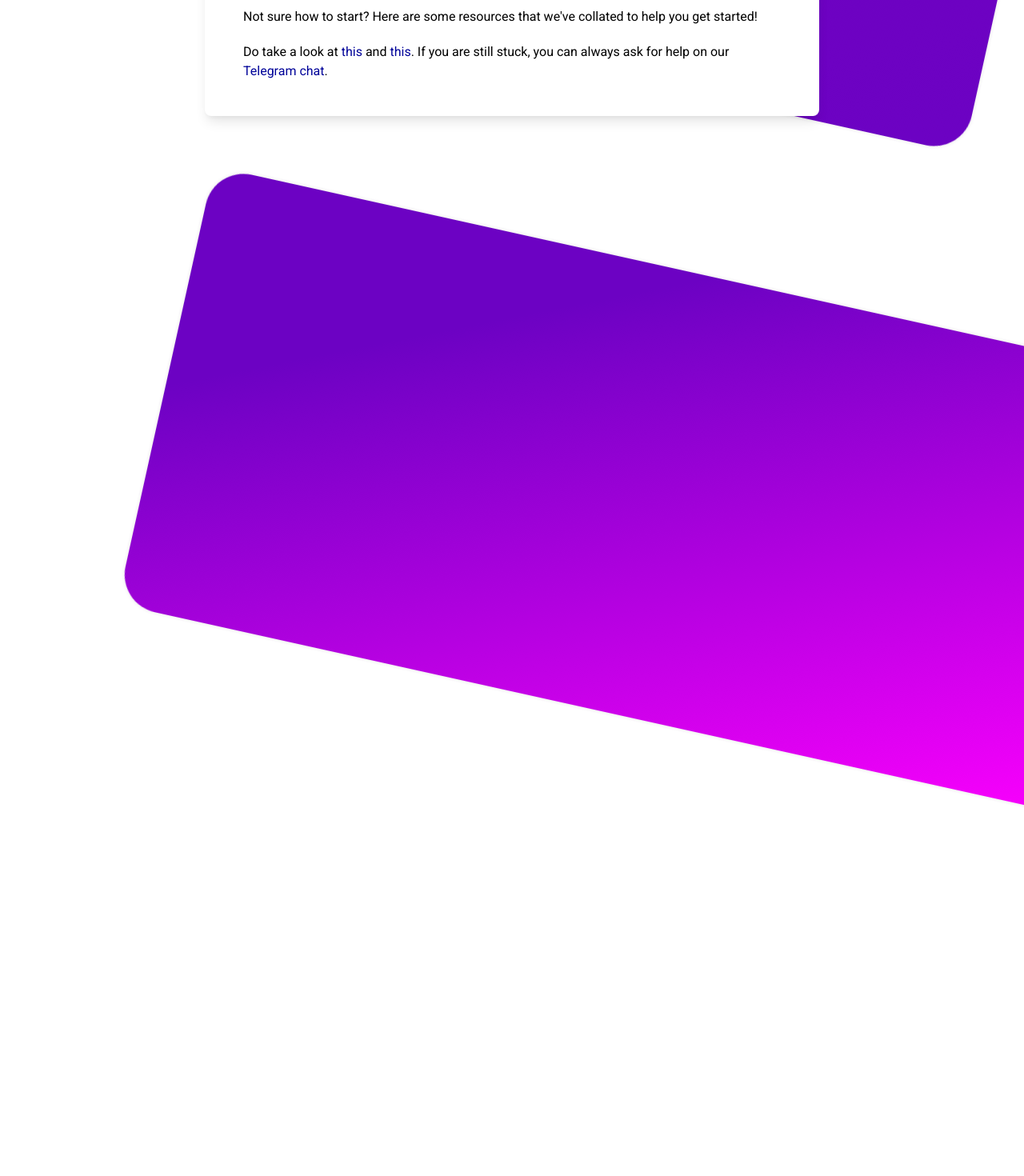
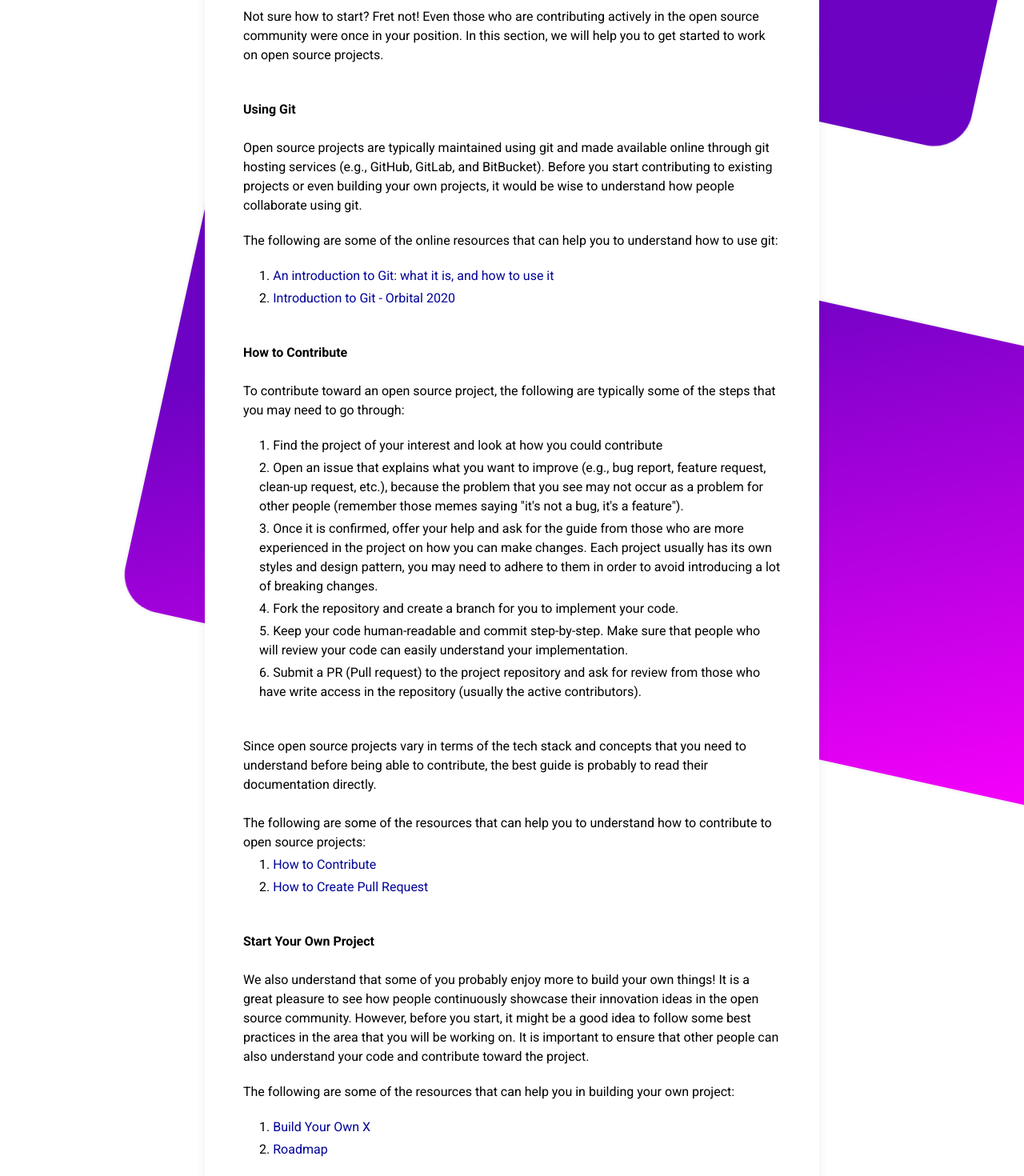
Before and after one commit to nushackers/openhack, a Next.js app: page /start in a window 1280 px wide. Shown: the part 260-1730 px from the top of the page at 80% size. Before the commit the page ends 800 px from the top, so only its background shows below. Built offline with nearby package versions, Linux system fonts and the light colour scheme.

Commit message:
Update getting started page

```diff
--- a/pages/start.js
+++ b/pages/start.js
@@ -1,29 +1,148 @@
 import React from "react";
+
 import Page from "../components/Page";
 import Text from "../components/Text";
-import FAQQuestion from "../components/FAQQuestion";
-import approvedRepos from "../data/approved.json";
 
 const Start = () => (
   <Page>
     <h2 className="text-xl font-black">Getting Started</h2>
     <Text className="my-5">
-      Not sure how to start? Here are some resources that we've collated to help
-      you get started!
+      Not sure how to start? Fret not! Even those who are contributing actively
+      in the open source community were once in your position. In this section,
+      we will help you to get started to work on open source projects.
+    </Text>
+
+    <br />
+    <h3>Using Git</h3>
+    <br />
+    <Text className="mb-5">
+      Open source projects are typically maintained using git and made available
+      online through git hosting services (e.g., GitHub, GitLab, and BitBucket).
+      Before you start contributing to existing projects or even building your
+      own projects, it would be wise to understand how people collaborate using
+      git.
     </Text>
     <Text className="mb-5">
-      Do take a look at{" "}
+      The following are some of the online resources that can help you to
+      understand how to use git:
+    </Text>
+    <ol className="mb-5">
+      <li className="ml-5 my-1">
+        <a
+          target="_blank"
+          href="https://www.freecodecamp.org/news/what-is-git-and-how-to-use-it-c341b049ae61/"
+        >
+          An introduction to Git: what it is, and how to use it
+        </a>
+      </li>
+      <li className="ml-5 my-1">
+        <a target="_blank" href="https://orb2020-git.github.io/">
+          Introduction to Git - Orbital 2020
+        </a>
+      </li>
+    </ol>
+
+    <br />
+    <h3>How to Contribute</h3>
+    <br />
+    <Text className="mb-5">
+      To contribute toward an open source project, the following are typically
+      some of the steps that you may need to go through:
+    </Text>
+    <ol className="mb-5">
+      <li className="ml-5 my-1">
+        Find the project of your interest and look at how you could contribute
+      </li>
+      <li className="ml-5 my-1">
+        Open an issue that explains what you want to improve (e.g., bug report,
+        feature request, clean-up request, etc.), because the problem that you
+        see may not occur as a problem for other people (remember those memes
+        saying "it's not a bug, it's a feature").
+      </li>
+      <li className="ml-5 my-1">
+        Once it is confirmed, offer your help and ask for the guide from those
+        who are more experienced in the project on how you can make changes.
+        Each project usually has its own styles and design pattern, you may need
+        to adhere to them in order to avoid introducing a lot of breaking
+        changes.
+      </li>
+      <li className="ml-5 my-1">
+        Fork the repository and create a branch for you to implement your code.
+      </li>
+      <li className="ml-5 my-1">
+        Keep your code human-readable and commit step-by-step. Make sure that
+        people who will review your code can easily understand your
+        implementation.
+      </li>
+      <li className="ml-5 my-1">
+        Submit a PR (Pull request) to the project repository and ask for review
+        from those who have write access in the repository (usually the active
+        contributors).
+      </li>
+    </ol>
+    <br />
+    <Text>
+      Since open source projects vary in terms of the tech stack and concepts
+      that you need to understand before being able to contribute, the best
+      guide is probably to read their documentation directly.
+    </Text>
+    <br />
+    <Text>
+      The following are some of the resources that can help you to understand
+      how to contribute to open source projects:
+    </Text>
+    <ol className="mb-5">
+      <li className="ml-5 my-1">
         <a target="_blank" href="https://opensource.guide/how-to-contribute/">
-        this
-      </a>{" "}
-      and{" "}
+          How to Contribute
+        </a>
+      </li>
+      <li className="ml-5 my-1">
         <a
           target="_blank"
           href="https://www.digitalocean.com/community/tutorials/how-to-create-a-pull-request-on-github"
         >
-        this
+          How to Create Pull Request
         </a>
-      . If you are still stuck, you can always ask for help on our{" "}
+      </li>
+    </ol>
+
+    <br />
+    <h3>Start Your Own Project</h3>
+    <br />
+    <Text className="mb-5">
+      We also understand that some of you probably enjoy more to build your own
+      things! It is a great pleasure to see how people continuously showcase
+      their innovation ideas in the open source community. However, before you
+      start, it might be a good idea to follow some best practices in the area
+      that you will be working on. It is important to ensure that other people
+      can also understand your code and contribute toward the project.
+    </Text>
+    <Text className="mb-5">
+      The following are some of the resources that can help you in building your
+      own project:
+    </Text>
+    <ol className="mb-5">
+      <li className="ml-5 my-1">
+        <a
+          target="_blank"
+          href="https://github.com/danistefanovic/build-your-own-x"
+        >
+          Build Your Own X
+        </a>
+      </li>
+      <li className="ml-5 my-1">
+        <a target="_blank" href="https://roadmap.sh/">
+          Roadmap
+        </a>
+      </li>
+    </ol>
+
+    <br />
+    <h3>Looking for Help?</h3>
+    <br />
+    <Text className="mb-5">
+      If you are still stuck, you can always ask for help on our{" "}
       <a target="_blank" href="https://t.me/nushackers_chat">
         Telegram chat
       </a>
```
Also changed, not shown: 1 other file (tests, documents, lock files or other folders). Lines whose indentation alone changed are shown as unchanged.
